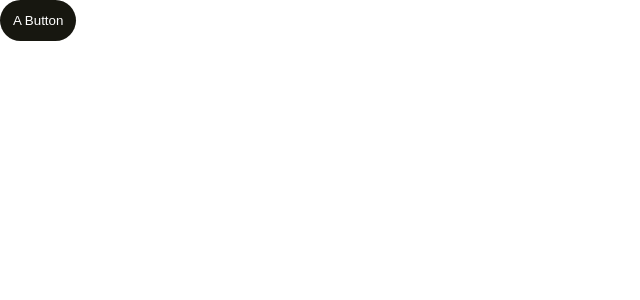
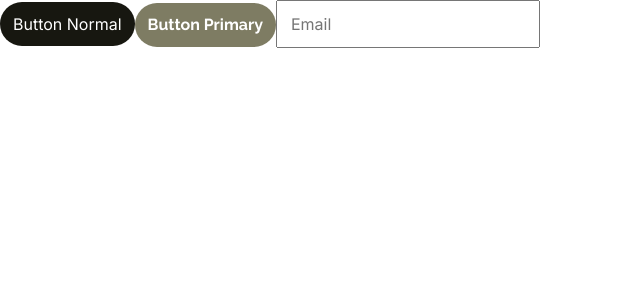
Before and after one commit to muhrizqiardi/resh-project, a React (Create React App) app: page / in a window 1280 px wide. Shown: the top 300 px of the page, without its empty margins (0-640 px from the left). Built offline with nearby package versions, Linux system fonts and the light colour scheme.

Commit message:
Button done, textbox wip

```diff
--- a/package.json
+++ b/package.json
@@ -6,6 +6,7 @@
     "@testing-library/jest-dom": "^5.11.4",
     "@testing-library/react": "^11.1.0",
     "@testing-library/user-event": "^12.1.10",
+    "modern-normalize": "^1.1.0",
     "react": "^17.0.2",
     "react-dom": "^17.0.2",
     "react-router": "^5.2.1",
--- a/public/index.html
+++ b/public/index.html
@@ -3,11 +3,6 @@
   <head>
     <meta charset="utf-8" />
     <link rel="icon" href="%PUBLIC_URL%/favicon.ico" />
-
-    <link rel="preconnect" href="https://fonts.googleapis.com">
-    <link rel="preconnect" href="https://fonts.gstatic.com" crossorigin>
-    <link href="https://fonts.googleapis.com/css2?family=Inter:wght@400;700&display=swap" rel="stylesheet">
-
     <meta name="viewport" content="width=device-width, initial-scale=1" />
     <meta name="theme-color" content="#000000" />
     <meta
--- a/src/App.js
+++ b/src/App.js
@@ -1,9 +1,11 @@
-import Button from "./components/Button";
-
+import ButtonNormal, { ButtonPrimary } from "./components/Button";
+import Textbox from "./components/TextBox";
 function App() {
   return (
     <div className="App">
-      <Button>A Button</Button>
+      <ButtonNormal>Button Normal</ButtonNormal>
+      <ButtonPrimary>Button Primary</ButtonPrimary>
+      <Textbox placeholder="Email" />
     </div>
   );
 }
--- a/src/components/Button.js
+++ b/src/components/Button.js
@@ -1,23 +1,31 @@
 import styled from "styled-components";
 import colorPalette from "../variables/colorPalette";
-import color from 'color'
 
-const Wrapper = styled.button`
+const ButtonNormal = styled.button`
   border: none;
-  background-color: ${colorPalette.primaryDark};
+  padding: 13px;
+  background-color: ${colorPalette.primaryDark.hex()};
   color: white;
-  padding: 13px;
+  font-family: 'Inter', Arial, Helvetica, sans-serif;
+  font-size: 16px;
   border-radius: 30px;
+  cursor: pointer;
   &:hover {
-    background-color: black;
+    background-color: ${colorPalette.primaryDark.whiten(5).hex()};
+  }
+  &:focus {
+    box-shadow: 0px 0px 0px 4px ${colorPalette.primaryDark.fade(2).hex()};
   }
 `;
 
-function Button({ children }) {
-  return (
-    <Wrapper>
-      {children}
-    </Wrapper>
-  );
-}
-export default Button;
+export const ButtonPrimary = styled(ButtonNormal)`
+  background-color: ${colorPalette.primary.hex()};
+  font-family: Raleway, sans-serif;
+  font-weight: 700;
+  &:hover {
+    background-color: ${colorPalette.primary.darken(.2).alpha(.1).hex()};
+  }
+
+`;
+
+export default ButtonNormal;
--- /dev/null
+++ b/src/components/TextBox.js
@@ -0,0 +1,9 @@
+import styled from "styled-components";
+import colorPalette from "../variables/colorPalette";
+
+const Textbox = styled.input`
+  font-family: Inter, Arial, Helvetica, sans-serif;
+  padding: 13px;
+`;
+
+export default Textbox;
--- /dev/null
+++ b/src/index.css
@@ -0,0 +1,3 @@
+@import url('https://fonts.googleapis.com/css2?family=Inter:wght@400;700&display=swap');
+@import url('https://fonts.googleapis.com/css2?family=Raleway:ital,wght@0,400;0,700;1,400;1,700&display=swap');
+@import 'node_modules/modern-normalize/modern-normalize.css';
--- a/src/index.js
+++ b/src/index.js
@@ -1,6 +1,7 @@
 import React from 'react';
 import ReactDOM from 'react-dom';
 import App from './App';
+import './index.css';
 
 import { createGlobalStyle } from 'styled-components'
 
@@ -10,8 +11,7 @@ const GlobalStyle = createGlobalStyle`
     margin: 0;
     padding: 0;
   }
-  `;
-
+`;
 
 ReactDOM.render(
   <React.StrictMode>
--- a/src/variables/colorPalette.js
+++ b/src/variables/colorPalette.js
@@ -1,14 +1,16 @@
+import Color from 'color';
+
 const colorPalette = {
-  'white': '#FFF',
-  'black': '#000',
-  'light': '#F7F6F3',
-  'dark': '#040400',
-  'primary': '#7E7C63',
-  'primaryDark': '#171710',
-  'info': '#3A6AF8',
-  'success': '#00BA51',
-  'warning': '#FFE249',
-  'error': '#FF4F4F',
+  'white': Color('#FFF'),
+  'black': Color('#000'),
+  'light': Color('#F7F6F3'),
+  'dark': Color('#040400'),
+  'primary': Color('#7E7C63'),
+  'primaryDark': Color('#171710'),
+  'info': Color('#3A6AF8'),
+  'success': Color('#00BA51'),
+  'warning': Color('#FFE249'),
+  'error': Color('#FF4F4F'),
 }
 
 export default colorPalette;
```
Also changed, not shown: 1 other file (tests, documents, lock files or other folders).
